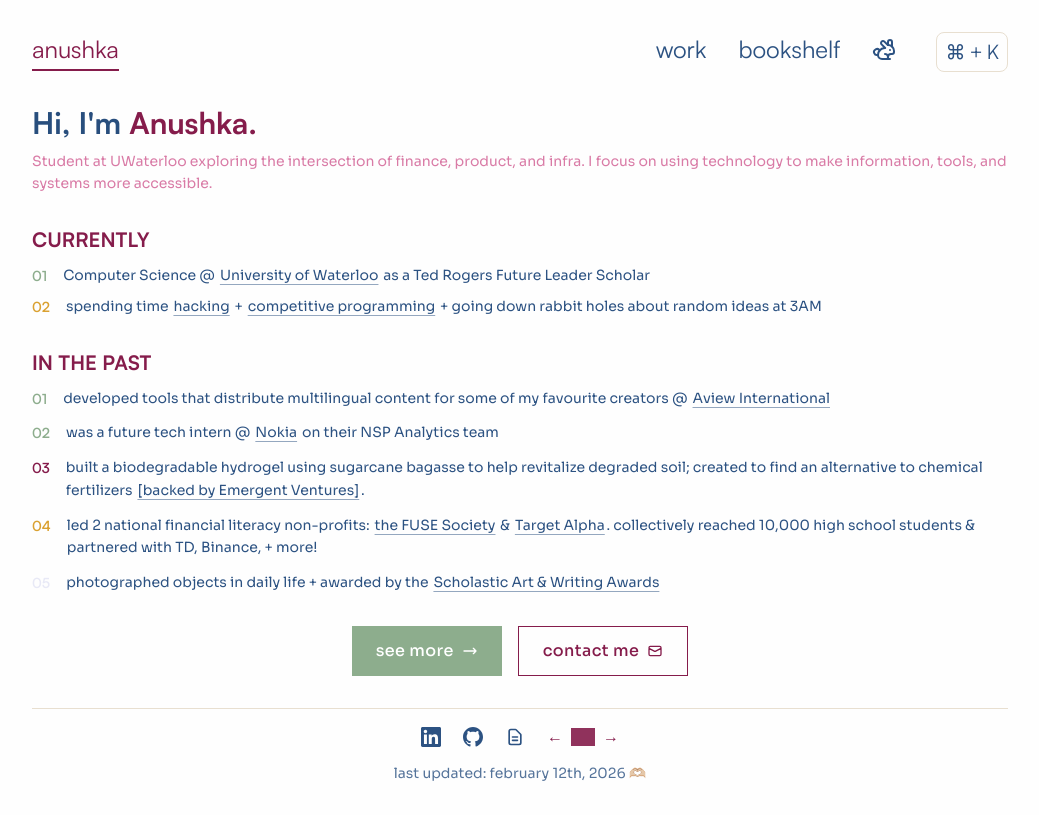
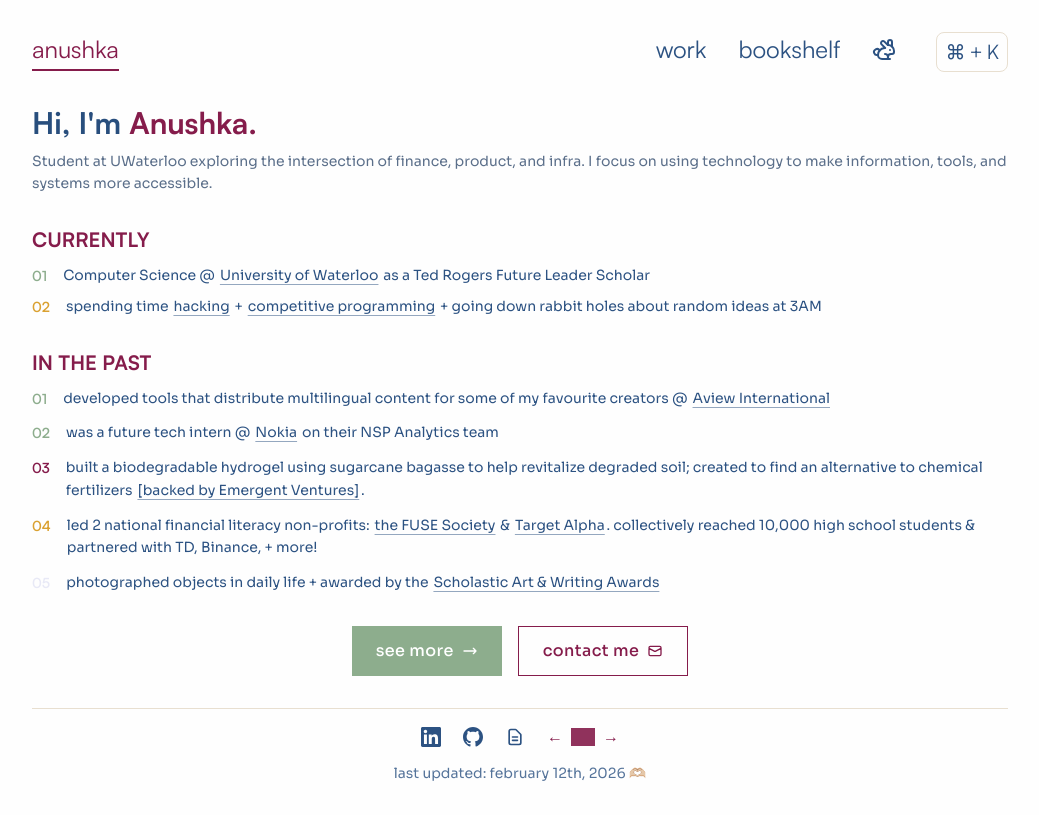
Before and after one commit to apun16/anushkapunukollu, a Next.js app: page / in a window 1280 px wide. Shown: the whole page, without its empty margins (120-1159 px from the left). Built offline with nearby package versions, Linux system fonts and the light colour scheme; grey boxes are pictures that could not be loaded.

Commit message:
fix: pink text problem in mediterranean theme version of the website

```diff
--- a/src/components/contexts/theme-context.tsx
+++ b/src/components/contexts/theme-context.tsx
@@ -27,7 +27,7 @@
     background: " #fefefeff",
     backgroundLight: " #FFFFFF",
     foreground: " #2C5282",
-    muted: " #D97BA6",
+    muted: " #5B6F8A",
     border: " #E8DFD0",
   },
   nyc: {
```
